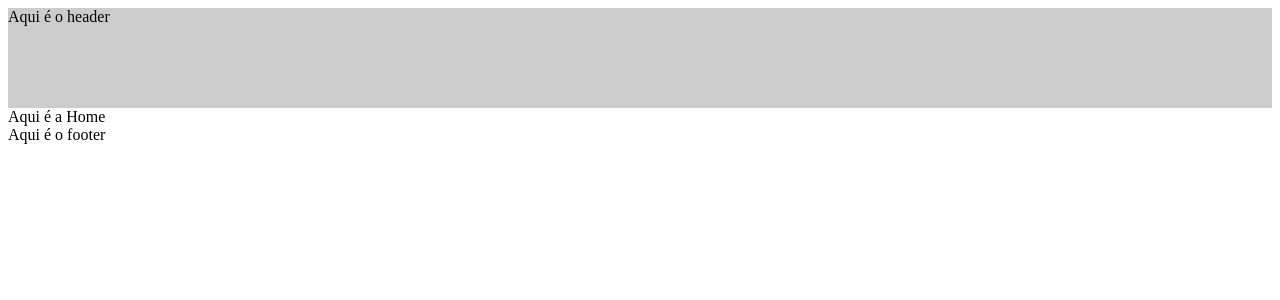
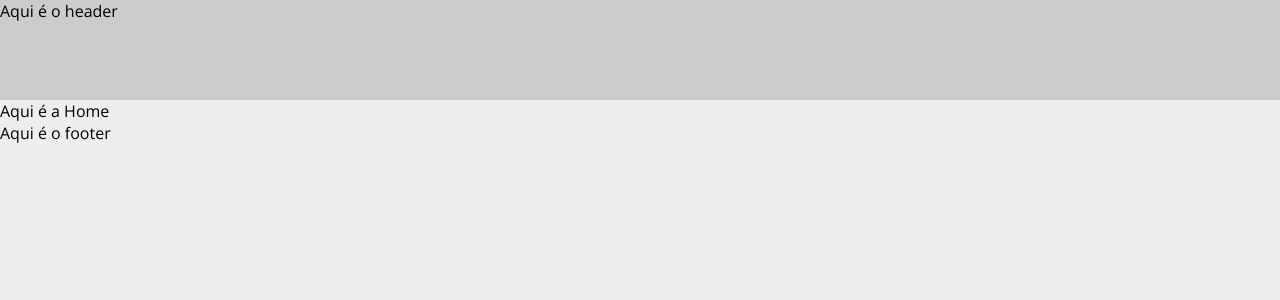
Before and after one commit to LeonardoPilatti/OlxCloneB7WEB, a React (Create React App) app: page / in a window 1280 px wide. Shown: the top 300 px of the page. Built offline with nearby package versions, Linux system fonts and the light colour scheme.

Commit message:
fazendo o app css

```diff
--- a/src/App.css
+++ b/src/App.css
@@ -1,38 +1,11 @@
-.App {
-  text-align: center;
+@import url('https://fonts.googleapis.com/css2?family=Open+Sans:wght@400;700&display=swap');
+
+* {
+  box-sizing: border-box;
 }
 
-.App-logo {
-  height: 40vmin;
-  pointer-events: none;
+body {
+  margin: 0;
+  font-family: 'Open Sans', sans-serif;
+  background-color: #eee;
 }
-
-@media (prefers-reduced-motion: no-preference) {
-  .App-logo {
-    animation: App-logo-spin infinite 20s linear;
-  }
-}
-
-.App-header {
-  background-color: #282c34;
-  min-height: 100vh;
-  display: flex;
-  flex-direction: column;
-  align-items: center;
-  justify-content: center;
-  font-size: calc(10px + 2vmin);
-  color: white;
-}
-
-.App-link {
-  color: #61dafb;
-}
-
-@keyframes App-logo-spin {
-  from {
-    transform: rotate(0deg);
-  }
-  to {
-    transform: rotate(360deg);
-  }
-}
--- a/src/App.js
+++ b/src/App.js
@@ -2,6 +2,7 @@
 import { connect } from 'react-redux';
 import { BrowserRouter } from 'react-router-dom';
 import Routes from './Routes';
+import './App.css';
 
 import Header from './components/partials/Header/Header';
 import Footer from './components/partials/Footer/Footer';
```
